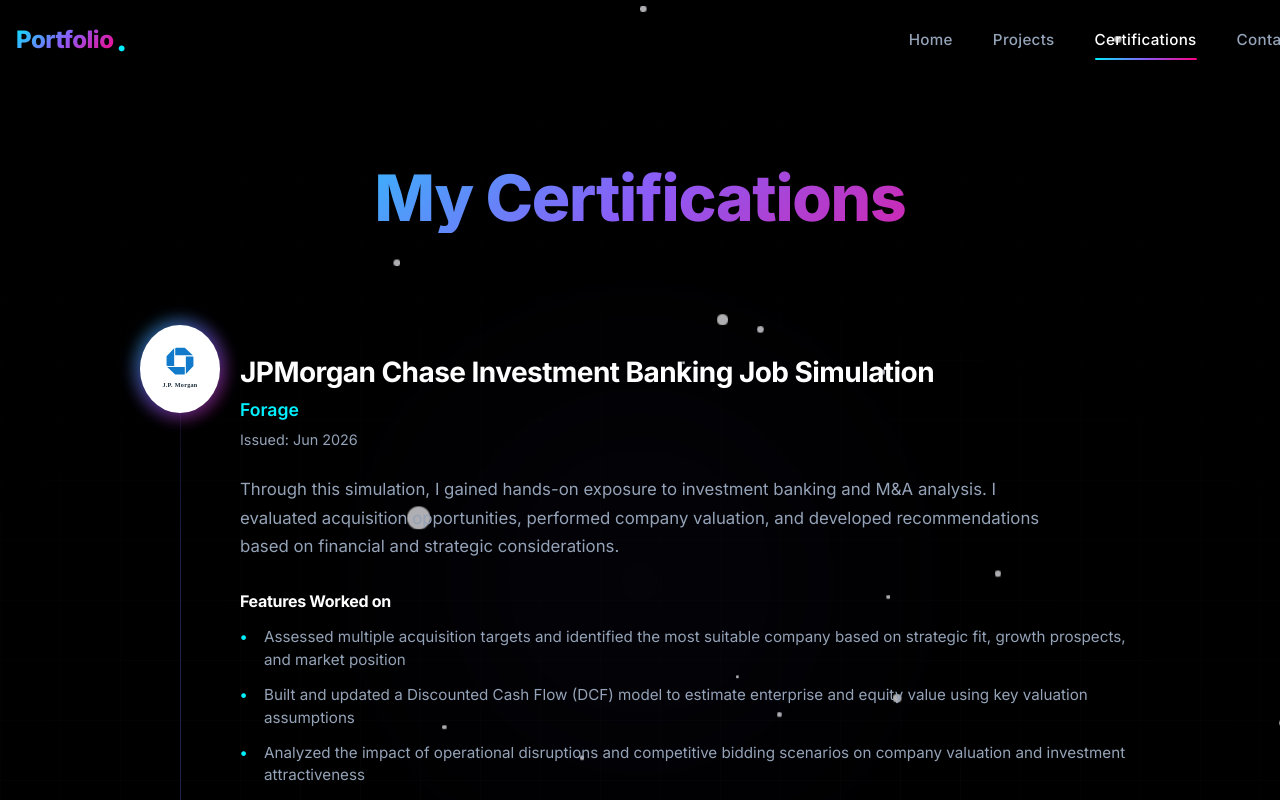
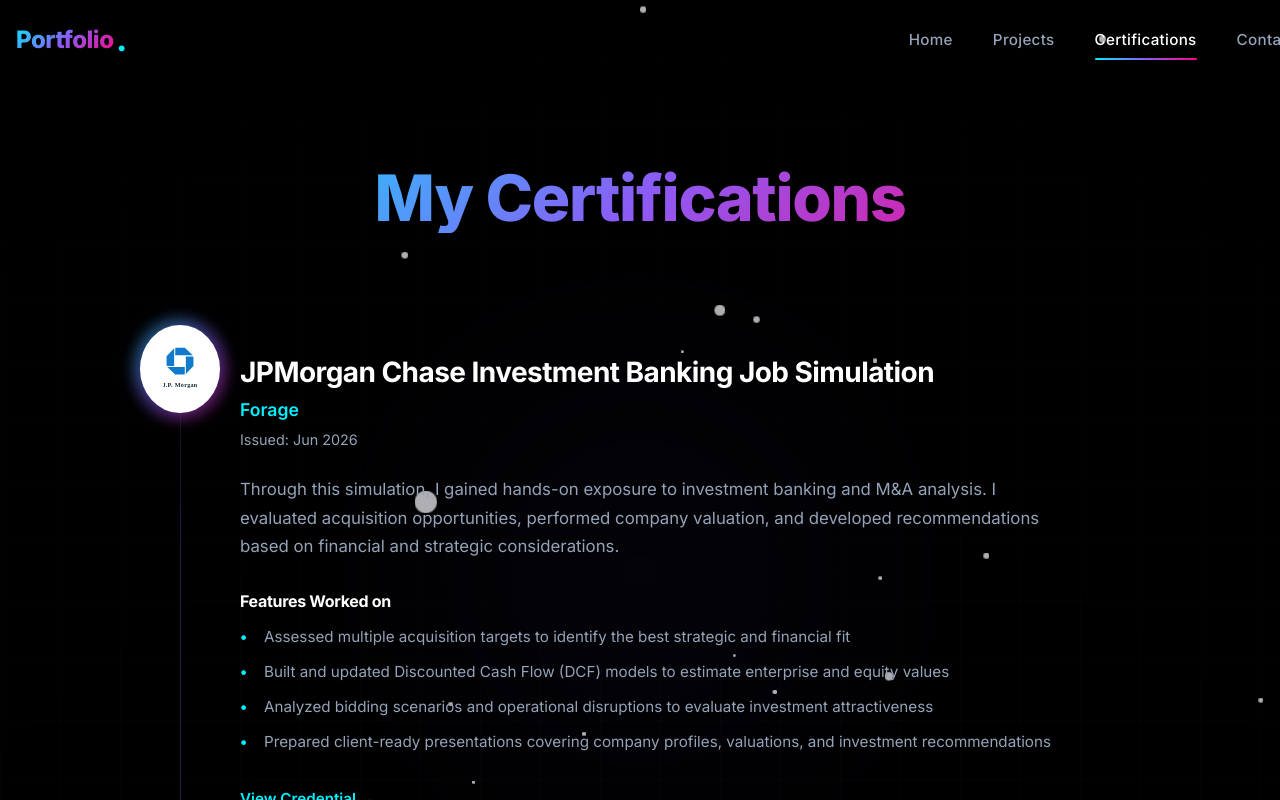
Before and after one commit to adnan275/portfolio, a React (Vite) app: page /certifications in a window 1280 px wide. Shown: the top 800 px of the page. Built offline with nearby package versions, Linux system fonts and the light colour scheme.

Commit message:
Content: Shorten JPMorgan Chase certification bullet points

```diff
--- a/src/data/certifications.js
+++ b/src/data/certifications.js
@@ -5,10 +5,10 @@ export const certifications = [
         date: "Issued: Jun 2026",
         description: "Through this simulation, I gained hands-on exposure to investment banking and M&A analysis. I evaluated acquisition opportunities, performed company valuation, and developed recommendations based on financial and strategic considerations.",
         features: [
-            "Assessed multiple acquisition targets and identified the most suitable company based on strategic fit, growth prospects, and market position",
-            "Built and updated a Discounted Cash Flow (DCF) model to estimate enterprise and equity value using key valuation assumptions",
-            "Analyzed the impact of operational disruptions and competitive bidding scenarios on company valuation and investment attractiveness",
-            "Prepared client-ready presentations summarizing company profiles, valuation findings, auction processes, and final investment recommendations"
+            "Assessed multiple acquisition targets to identify the best strategic and financial fit",
+            "Built and updated Discounted Cash Flow (DCF) models to estimate enterprise and equity values",
+            "Analyzed bidding scenarios and operational disruptions to evaluate investment attractiveness",
+            "Prepared client-ready presentations covering company profiles, valuations, and investment recommendations"
         ],
         link: "https://www.theforage.com/completion-certificates/Sj7temL583QAYpHXD/YD2kY95RQxQtXxFTS_Sj7temL583QAYpHXD_Q9Sqv4dBgSM4igcCq_1781717486766_completion_certificate.pdf",
         logo: "/logos/jpmorgan.svg",
```
